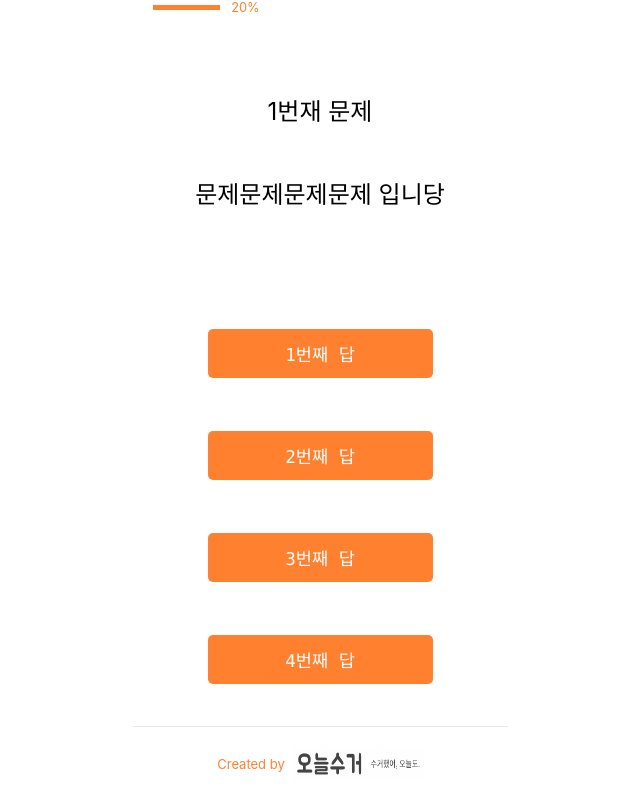
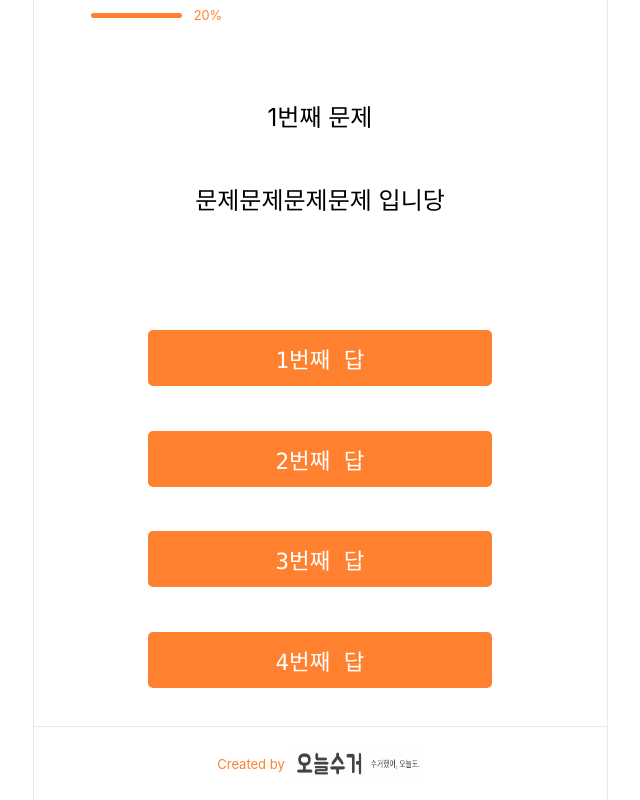
Before and after one commit to dumbokim/onulsugo_mbti, a Next.js app: page / in a window 1280 px wide. Both pictures are taken after a click on the element "시작하기". Shown: the whole page, without its empty margins (320-960 px from the left). Built offline with nearby package versions, Linux system fonts and the light colour scheme.

Commit message:
css 변경

```diff
--- a/pages/index.tsx
+++ b/pages/index.tsx
@@ -11,6 +11,15 @@ const Home: NextPage = () => {
   useEffect(() => {
     setRefresh(true);
   }, [page])
+
+  const animation0 = useSpring({
+    reset: refresh,
+    from: {opacity:0.3,},
+    to: {opacity:1, },
+    config:{duration: 500,
+    },
+  })
+
   const animation1 = useSpring({
     reset: refresh,
     from: {x:-70},
@@ -44,7 +53,7 @@ const Home: NextPage = () => {
   })
 
   const pageClick = () => {
-    page==1? setPage(2) :( page==2 ? setPage(3): setPage(4));
+    page==1? setPage(2) :( page==2 ? setPage(3): (page==3? setPage(4): setPage(5)));
   }
 
   return (
@@ -63,9 +72,16 @@ const Home: NextPage = () => {
             setPage(1);
           }}
           >시작하기</div>
-
-        </main>):(<main className={styles.main}>
-          <header className={styles.header}>
+        </main>): page==5? (
+        <main className={styles.main}>
+          <p className={styles.description}>
+            당신의 결과는 어쩌구~~
+          </p>
+        </main>) :(
+        <main className={styles.main}>
+          <animated.div className={styles.header}
+          style={{...animation0}}
+          >
             <div className={styles.gauge}
             style={{
               width: page==1?'20%': page==2? '40%' : page==3? '60%': '80%',
@@ -78,9 +94,9 @@ const Home: NextPage = () => {
             ):
             (page==3? (<div className={styles.gaugeText}>60%</div>): (<div className={styles.gaugeText}>80%</div>))
           )}
-          </header>
+          </animated.div>
           <div className={styles.question}>
-            <p className={styles.description}>{page}번재 문제</p>
+            <p className={styles.description}>{page}번째 문제</p>
             <p className={styles.description}>문제문제문제문제 입니당</p>
           </div>
           <div className={styles.answer}>
@@ -98,7 +114,6 @@ const Home: NextPage = () => {
             <animated.div className={styles.code}
             onClick={() => {
               pageClick();
-
             }}
             style={{
               ...animation2
@@ -107,17 +122,14 @@ const Home: NextPage = () => {
             <animated.div className={styles.code}
             onClick={() => {
               pageClick();
-
             }}
             style={{
               ...animation3,
-
             }}
             >3번째 답</animated.div>
             <animated.div className={styles.code}
             onClick={() => {
               pageClick();
-
             }}
             style={{
               ...animation4
--- a/styles/Home.module.css
+++ b/styles/Home.module.css
@@ -11,6 +11,8 @@
   display: flex;
   flex-direction: column;
   background-color: white;
+  border-left: 1px solid #eaeaea ;
+  border-right: 1px solid #eaeaea;
 }
 
 .header {
@@ -20,7 +22,8 @@
   align-items: center;
   background-color: white;
   justify-content: flex-start;
-  padding: 0 1.3rem;
+  padding: 0 10%;
+  margin-top: 0.5rem;
   /* margin-right: 2rem; */
 }
 
@@ -29,6 +32,7 @@
   /* width: 80%; */
   height: 30%;
   background-color: #ff802e;
+  border-radius: 1vw;
 }
 
 .gaugeText {
@@ -115,6 +119,10 @@
 
 @media (min-width: 600px) {
   .context {
-    width: 375px;
+    width: 575px;
+  }
+
+  .code {
+    font-size: 1.4rem;
   }
 }
```
